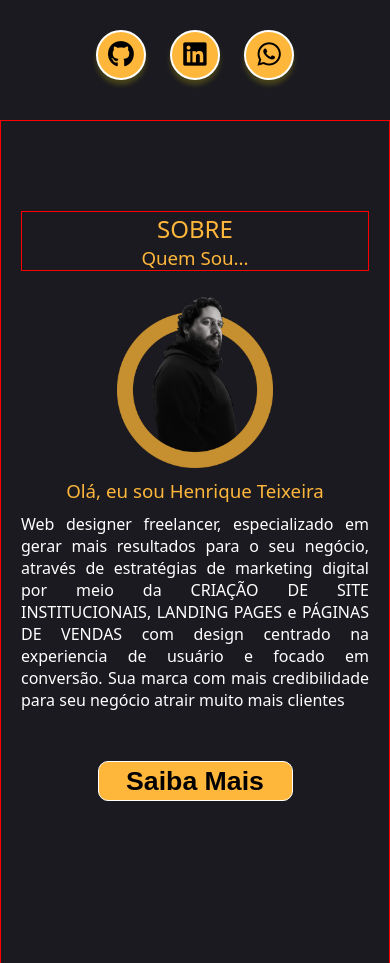
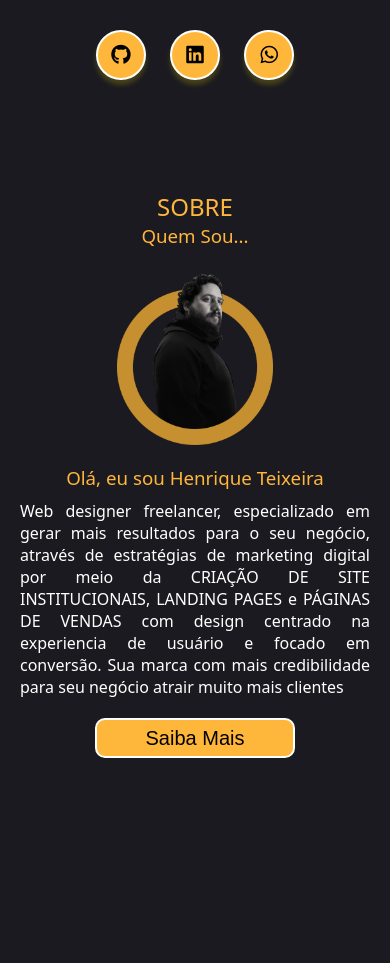
Before and after one commit to HenriqueTeixeira1977/portifolio, a plain HTML site: page index.html in a window 390 px wide. Shown: the part 720-1683 px from the top of the page. Drawn offline with nearby package versions, Linux system fonts and the light colour scheme.

Commit message:
Update202301231457

```diff
--- a/css/mq-tablet.css
+++ b/css/mq-tablet.css
@@ -157,7 +157,7 @@ Grandes telas: acima de 1200px
     }
     main .home .btn1 {
         margin: 10px 0 10px 10px;
-        padding: 10px 40px;
+        padding: 5px 40px;
         color: var(--cor5);
         background-color: var(--cor2);
         border-radius: 5px;
@@ -199,7 +199,7 @@ Grandes telas: acima de 1200px
 
     main .sobre{
         width: 100%;
-        height: 600px;
+        height: 700px;
         margin-top: 0px;
         padding: 20px;
         display: block;
@@ -218,17 +218,18 @@ Grandes telas: acima de 1200px
         padding: 10px;
     }
     main .sobre .img-henrique{
-        width: 300%;
+        width: 250%;
+        margin-bottom: 20px;
     }
     main .sobre-txt-right{
         height: 100%;
-        margin: 0px;
-        padding: 20px 20px;
+        margin: 0 0 0 20px;
+        padding: 0px 20px;
         text-align: justify;
     }
     main .btn2 button {
-        margin: 10px 0 10px 10px;
-        padding: 10px 40px;
+        margin: 30px 0 10px 0px;
+        padding: 5px 40px;
         color: var(--cor5);
         background-color: var(--cor2);
         border-radius: 5px;
@@ -236,7 +237,7 @@ Grandes telas: acima de 1200px
     }
     main .btn2 button a{
         color: var(--cor5);
-        font-size: var(--fonte-tam-xgrande);
+        font-size: var(--fonte-tam-grande);
     }
 
 
@@ -259,6 +260,17 @@ Grandes telas: acima de 1200px
     }
 
 
+
+/*  ----------  SECTION ESPECIALIDADES  ----------  */
+/*  ----------  SECTION PORTIFÓLIO  ----------  */
+/*  ----------  SECTION CONTATOS  ----------  */
+
+
+
+
+
+/*  ----------  SECTION RODAPÉ  ----------  */
+
     footer{
         border: red solid 2px;
     }
--- a/css/style.css
+++ b/css/style.css
@@ -190,8 +190,7 @@ p{
     }
     main button a {
         color: var(--cor5);
-        font-size: var(--fonte-tam-xgrande);
-        font-weight: bolder;
+        font-size: var(--fonte-tam-grande);
     }
     main .icons button {
         display: inline-block;
@@ -204,13 +203,13 @@ p{
         border-radius: 50%;
         box-shadow: #ffee0231 0px 5px 5px;
     }
-    main .icons buttom a i{
-        font-size: var(--fonte-tam-xgrande);
+    main .icons button a i{
+        font-size: var(--fonte-tam-normal);
     }
 
 /*  ----------  SECTION SOBRE  ----------  */
 
-    main .sobre{ border: red solid 1px;
+    main .sobre{
         width: 100vw;
         height: 100vh;
         display: block;
@@ -220,12 +219,14 @@ p{
         padding: 0px 20px;
         text-align: center;
     }
-    main .sobre .titulo { border: red solid 1px;
+    main .sobre .titulo {
         margin: 90px 0 0 0;
         text-align: center;
     }
     .sobre .img-henrique{
         padding: 0px;
+        margin-bottom: 20px;
+
     }
     .sobre .sobre-txt {
         margin-top: 20px;
@@ -243,16 +244,13 @@ p{
         margin: 0 0 20px 0;
     }
     .sobre .btn2 button{
-        display: flex;
-        justify-content: center;
-        align-items: center;
-        width: 50vw;
-        height:40px;
-        margin: auto;
-        padding: 0px;
-        margin-top: 50px;
+        width: 200px;
+        height: 40px;
+        margin: 0px 0 20px 0;
         background-color: var(--cor2);
-        border: var(--cor0) solid 1px;
+        color: var(--cor5);
+        border: var(--cor0) solid 2px;
+        border-radius: 10px;
     }
 
 
--- a/index.html
+++ b/index.html
@@ -96,13 +96,14 @@
                         com design centrado na experiencia de usuário e focado em conversão.
                         Sua marca com mais credibilidade para seu negócio atrair muito mais clientes
                     </p>
+                    <div class="btn2">
+                        <button>
+                            <a href="https://bit.ly/HenriqueTeixeiraWebDeveloperFrontEnd" target="_blank" rel="externo" >Saiba Mais</a>
+                        </button>
+                    </div>
                 </div>
             </div>
-            <div class="btn2">
-                <button>
-                    <a href="https://bit.ly/HenriqueTeixeiraWebDeveloperFrontEnd" target="_blank" rel="externo" >Saiba Mais</a>
-                </button>
-            </div>
+
         </section>
 
         <section class="solucoes" id="solucoes">
```
